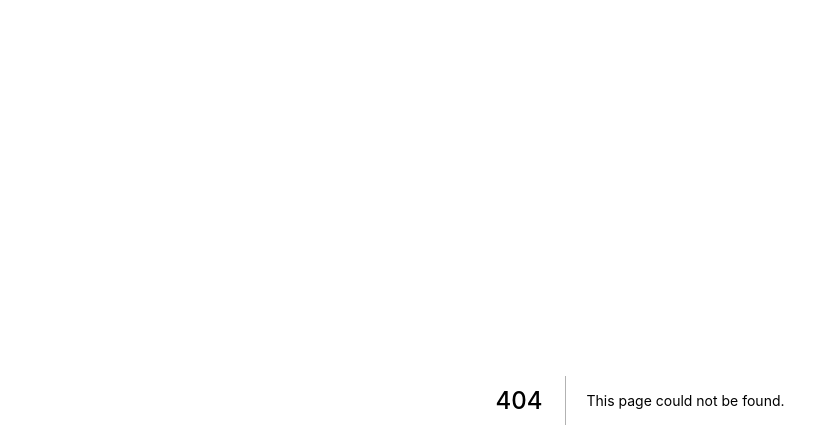
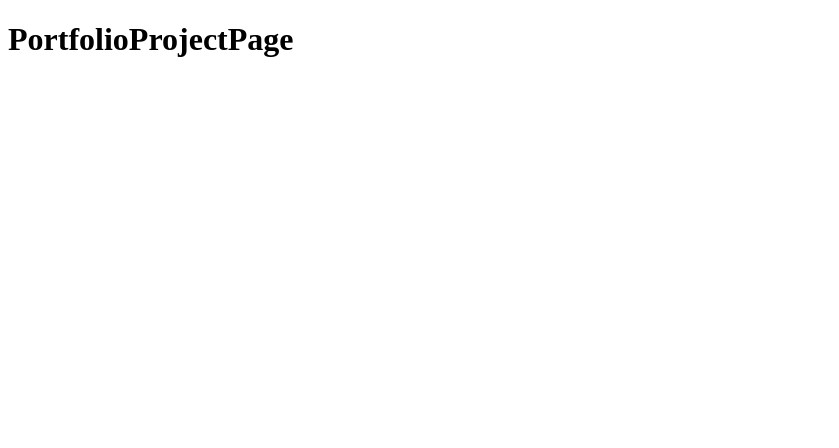
Before and after one commit to Daniyal-Shah/nextjs-getting-started, a Next.js app: page /portfolio/1 in a window 1280 px wide. Before the commit this address had no page. Shown: the top 448 px of the page, without its empty margins (0-839 px from the left). Built offline with nearby package versions, Linux system fonts and the light colour scheme.

Commit message:
dynamic routes

```diff
--- /dev/null
+++ b/pages/portfolio/[projectId].js
@@ -0,0 +1,11 @@
+import React from "react";
+
+function PortfolioProjectPage(props) {
+  return (
+    <div>
+      <h1>PortfolioProjectPage</h1>
+    </div>
+  );
+}
+
+export default PortfolioProjectPage;
--- a/pages/portfolio/list.js
+++ b/pages/portfolio/list.js
@@ -3,7 +3,7 @@ import React from "react";
 function list(props) {
   return (
     <div>
-      <h1>Simi, danu</h1>
+      <h1>List Page</h1>
     </div>
   );
 }
```
